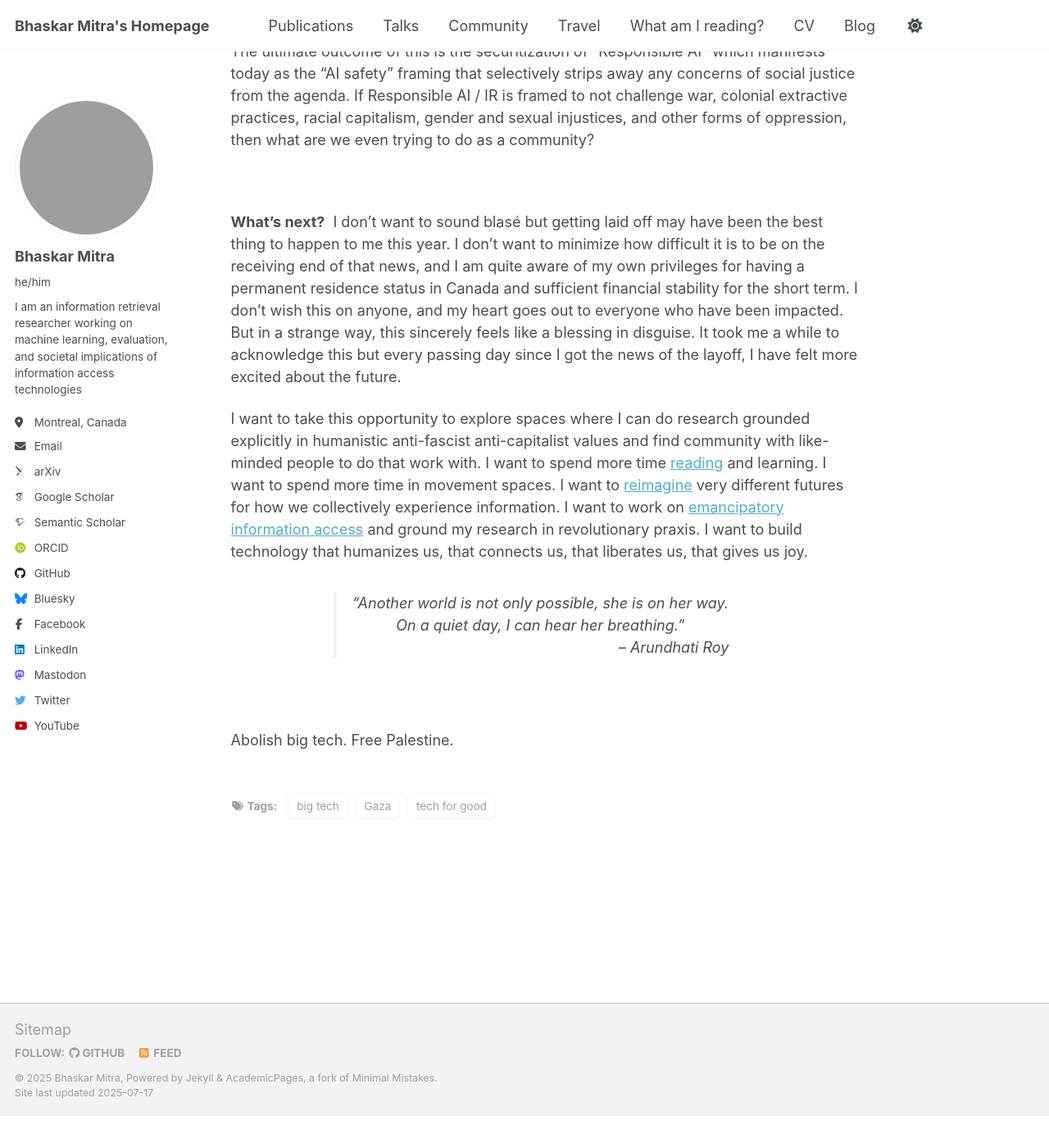
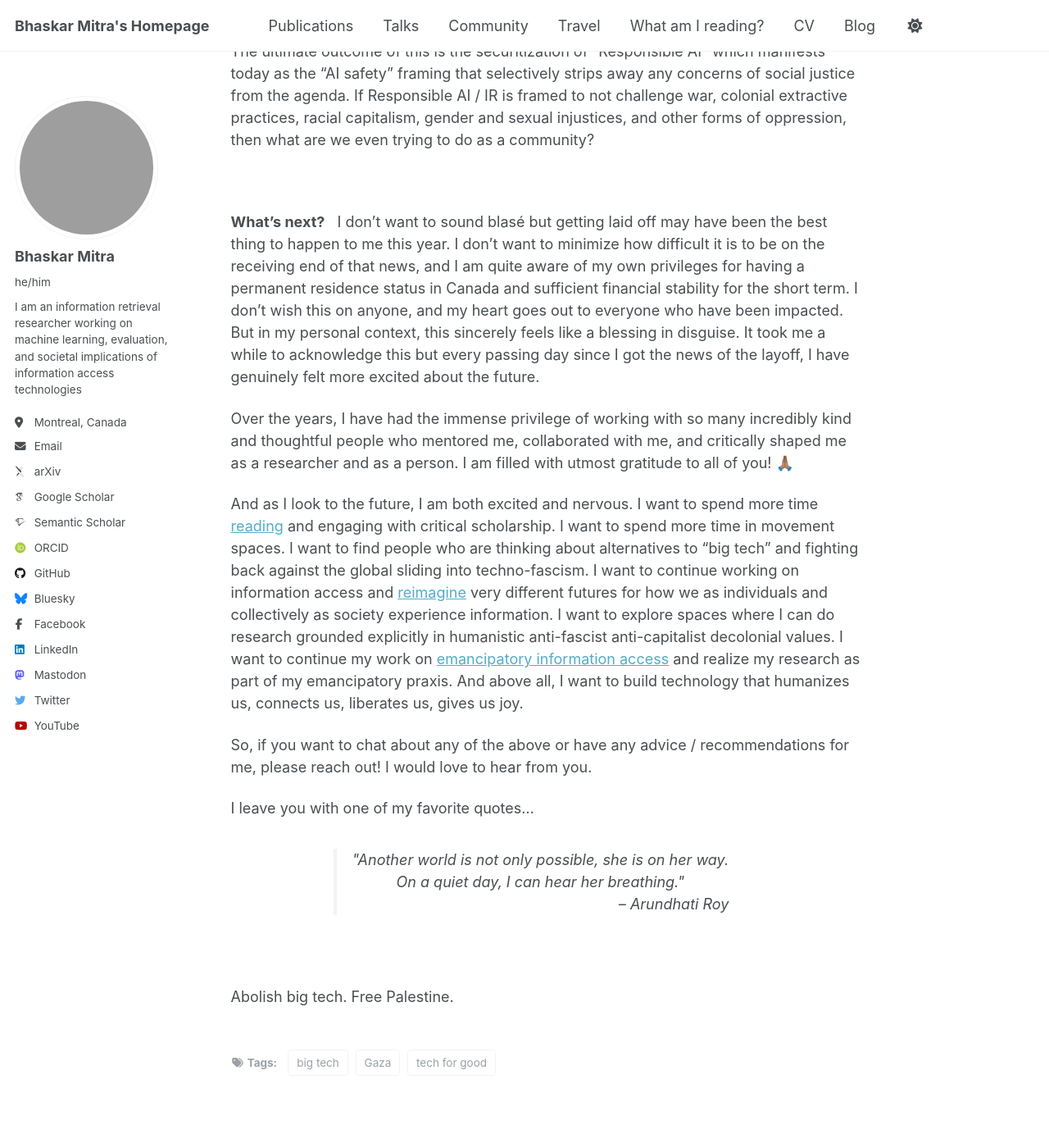
Before and after one commit to bhaskar-mitra/bhaskar-mitra.github.io, a Jekyll site: the page built from _posts/2025-07-16-why-i-am-leaving-big-tech.md, in a window 1280 px wide and 1400 px high, scrolled down 3000 px. Shown: the whole window at 82% size. Built offline with Jekyll 4.4.1, drawn with Linux system fonts in a browser that asks for light colours; some web fonts are replaced; before the commit the page ends 4361 px from its top, so only the background shows below that; some of the changed text lies outside the part shown; grey boxes are pictures that could not be loaded.

Commit message:
Update 2025-07-16-why-i-am-leaving-big-tech.md

```diff
--- a/_posts/2025-07-16-why-i-am-leaving-big-tech.md
+++ b/_posts/2025-07-16-why-i-am-leaving-big-tech.md
@@ -40,16 +40,16 @@
 But I am deeply disconcerted by the state of AI discourse today and the impact it has already had on industry, academia, government, and civil society.
 
 The hype itself is not a new phenomenon.
-Even as I was starting out in the field, I did not care much for the sudden rebranding of neural networks into “deep learning”.
-In fact, in many of my early works I continued to use the phrase “neural IR” (cheekily, shortening it to “neu-ir” to sound like “new IR”) over “deep learning for IR” and other such monikers.
-But the hype around “AI” has taken a much more menacing turn.
+Even as I was starting out in the field, I did not care much for the sudden rebranding of neural networks into "deep learning".
+In fact, in many of my early works I continued to use the phrase "neural IR" (cheekily, shortening it to "neu-ir" to sound like "new IR") over "deep learning for IR" and other such monikers.
+But the hype around "AI" has taken a much more menacing turn.
 It has turned into a [religious cult-ish phenomenon](https://www.youtube.com/watch?v=6ovuMoW2EGk), that is uncompromising in its opposition to any rational critique or discourse.
 Tech companies are mandating that every team insert large language models (LLMs) in every possible product feature, and even in their own daily workflows.
 Whether or not that has a positive or negative impact is completely besides the point.
 _Why?_
-Because the evidence-free promises of AI utopia that tech “leaders” are so boldly prophesizing makes stocks go brrrrrrrrr….
-No, AI will not be a “new digital species” (how much ever you try to anthropomorphize next-token prediction algorithms), nor will it be a wand that magically solves climate change or war or any of our social problems.
-But the grand fictitious narratives about AI, both the hype and the fearmongering, will continue to bolster claims of their “foundational” advancements resulting in potentially the biggest accumulation of power and wealth in the hands of a few in our lifetimes.
+Because the evidence-free promises of AI utopia that tech "leaders" are so boldly prophesizing makes stocks go brrrrrrrrr….
+No, AI will not be a "new digital species" (how much ever you try to anthropomorphize next-token prediction algorithms), nor will it be a wand that magically solves climate change or war or any of our social problems.
+But the grand fictitious narratives about AI, both the hype and the fearmongering, will continue to bolster claims of their "foundational" advancements resulting in potentially the biggest accumulation of power and wealth in the hands of a few in our lifetimes.
 That _is_ the intent and why AI is largely a fascist neocolonial project.
 
 This is not to claim that LLMs are not useful and as a researcher I am genuinely excited by the incredible progress in language modeling techniques in recent years.
@@ -67,23 +67,42 @@
 However, I am also tremendously concerned by the shrinking power of those critical voices.
 Those who do that work, do that under incredible stress and [risks to their own careers](https://www.washingtonpost.com/technology/2023/03/30/tech-companies-cut-ai-ethics/).
 The boundaries of what you are allowed to critique is shrinking rapidly.
-You are allowed (for now) to get on a pulpit and talk about fairness and representational harms (don’t get me wrong, those are very important!) _as long as_ it paints the institutions as “responsible corporations trying to do the right thing for society for which they should receive accolades” but never to critique the institution and definitely never if it conflicts with profit.
+You are allowed (for now) to get on a pulpit and talk about fairness and representational harms (don’t get me wrong, those are very important!) _as long as_ it paints the institutions as "responsible corporations trying to do the right thing for society for which they should receive accolades" but never to critique the institution and definitely never if it conflicts with profit.
 The bad actors in your threat models must always be _out there_, never the institutions (i.e., the platform owners).
 Never critique the concentration of wealth and power in the hands of these platforms.
 And, definitely definitely never talk about the [military-AI complex](https://www.techpolicy.press/booming-military-spending-on-ai-is-a-windfall-for-tech-and-a-blow-to-democracy/).
 
-The ultimate outcome of this is the securitization of “Responsible AI” which manifests today as the “AI safety” framing that selectively strips away any concerns of social justice from the agenda.
+The ultimate outcome of this is the securitization of "Responsible AI" which manifests today as the "AI safety" framing that selectively strips away any concerns of social justice from the agenda.
 If Responsible AI / IR is framed to not challenge war, colonial extractive practices, racial capitalism, gender and sexual injustices, and other forms of oppression, then what are we even trying to do as a community?
 
 <br/>
 
-**What’s next?** &nbsp;I don’t want to sound blasé but getting laid off may have been the best thing to happen to me this year. I don’t want to minimize how difficult it is to be on the receiving end of that news, and I am quite aware of my own privileges for having a permanent residence status in Canada and sufficient financial stability for the short term. I don’t wish this on anyone, and my heart goes out to everyone who have been impacted. But in a strange way, this sincerely feels like a blessing in disguise. It took me a while to acknowledge this but every passing day since I got the news of the layoff, I have felt more excited about the future.
+**What’s next?** &nbsp;
+I don’t want to sound blasé but getting laid off may have been the best thing to happen to me this year.
+I don’t want to minimize how difficult it is to be on the receiving end of that news, and I am quite aware of my own privileges for having a permanent residence status in Canada and sufficient financial stability for the short term.
+I don’t wish this on anyone, and my heart goes out to everyone who have been impacted.
+But in my personal context, this sincerely feels like a blessing in disguise.
+It took me a while to acknowledge this but every passing day since I got the news of the layoff, I have genuinely felt more excited about the future.
 
-I want to take this opportunity to explore spaces where I can do research grounded explicitly in humanistic anti-fascist anti-capitalist values and find community with like-minded people to do that work with. I want to spend more time [reading](https://bhaskar-mitra.github.io/reading/) and learning. I want to spend more time in movement spaces. I want to [reimagine](https://bhaskar-mitra.github.io/showpdf/?file=19654_Mitra) very different futures for how we collectively experience information. I want to work on [emancipatory information access](https://www.youtube.com/watch?v=wK-nHCg_ZHg) and ground my research in revolutionary praxis. I want to build technology that humanizes us, that connects us, that liberates us, that gives us joy.
+Over the years, I have had the immense privilege of working with so many incredibly kind and thoughtful people who mentored me, collaborated with me, and critically shaped me as a researcher and as a person.
+I am filled with utmost gratitude to all of you! 🙏🏽
+
+And as I look to the future, I am both excited and nervous.
+I want to spend more time [reading](https://bhaskar-mitra.github.io/reading/) and engaging with critical scholarship.
+I want to spend more time in movement spaces.
+I want to find people who are thinking about alternatives to "big tech" and fighting back against the global sliding into techno-fascism.
+I want to continue working on information access and [reimagine](https://bhaskar-mitra.github.io/showpdf/?file=19654_Mitra) very different futures for how we as individuals and collectively as society experience information.
+I want to explore spaces where I can do research grounded explicitly in humanistic anti-fascist anti-capitalist decolonial values.
+I want to continue my work on [emancipatory information access](https://www.youtube.com/watch?v=wK-nHCg_ZHg) and realize my research as part of my emancipatory praxis.
+And above all, I want to build technology that humanizes us, connects us, liberates us, gives us joy.
+
+So, if you want to chat about any of the above or have any advice / recommendations for me, please reach out! I would love to hear from you.
+
+I leave you with one of my favorite quotes...
 
 <center>
   <blockquote style="max-width:500px">
-    “Another world is not only possible, she is on her way. On a quiet day, I can hear her breathing.”
+    "Another world is not only possible, she is on her way. On a quiet day, I can hear her breathing."
     <div align="right">
       – Arundhati Roy
     </div>
```
